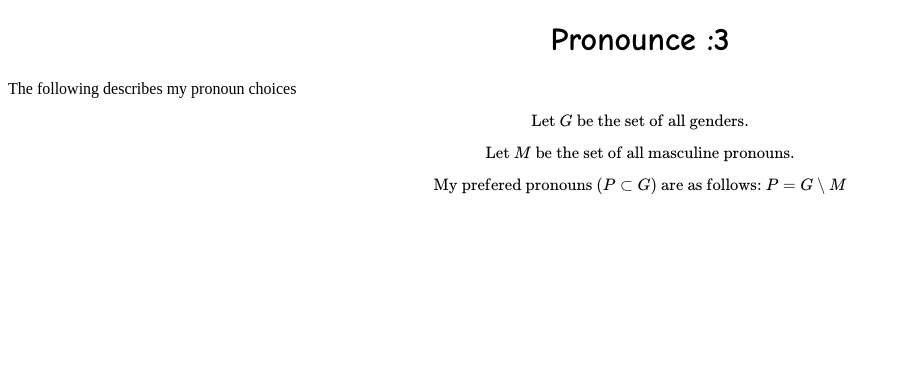
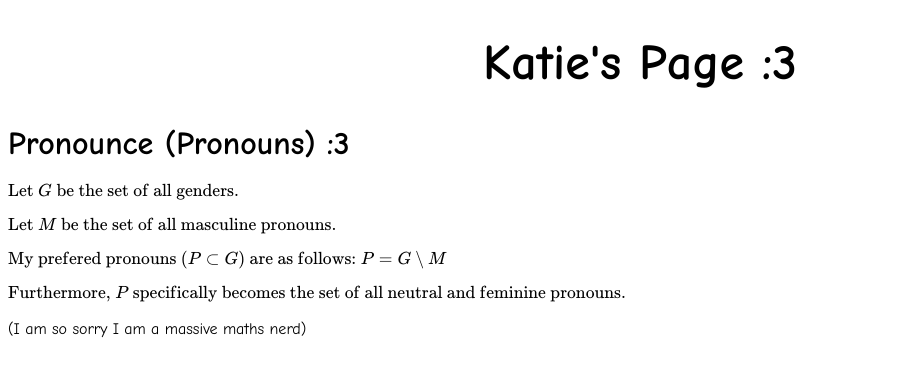
Before and after one commit to PrattlingKate/personal-page, a plain HTML site: page index.html in a window 1280 px wide. Shown: the whole page, without its empty margins (0-900 px from the left). Drawn offline with nearby package versions, Linux system fonts and the light colour scheme.

Commit message:
this is so funny

```diff
--- a/index.html
+++ b/index.html
@@ -9,12 +9,18 @@
     <title>Katie's Page :3</title>
 </head>
 <body>
-    <h1>Pronounce :3</h1>
-    <div id="maths">
-    <p>The following describes my pronoun choices</p>
-    <p>$$\text{Let }G \text{ be the set of all genders.}$$ $$\text{Let } M \text{ be the set of all masculine pronouns}.$$
-        $$ \text{My prefered pronouns (}P\subset G\text{) are as follows: } P = G \setminus M$$
-    </p>
-</div>
+    <script>
+        MathJax = {
+            chtml: { displayAlign: 'left' }
+        };
+    </script>
+    <h1 style="font-size: 50px; text-align: center;">Katie's Page :3</h1>
+    <h1>Pronounce (Pronouns) :3</h1>
+        <p>$$\text{Let }G \text{ be the set of all genders.} $$ $$\text{Let } M \text{ be the set of all masculine pronouns.}$$
+            $$ \text{My prefered pronouns (}P\subset G\text{) are as follows: } P = G \setminus M$$
+            $$\text{Furthermore, } P \text{ specifically becomes the set of all neutral and feminine pronouns.}$$
+            <p>(I am so sorry I am a massive maths nerd)</p>
+        </p>
+    <h1></h1>
 </body>
 </html>
--- a/style.css
+++ b/style.css
@@ -1,8 +1,3 @@
-h1 {
-    text-align: center;
-    font-family: "Comic Sans MS", "Comic Sans", cursive;
+body {
+    font-family: "Comic Sans MS", cursive, sans-serif;
 }
-
-.maths {
-    text-align: center;
-}
```
